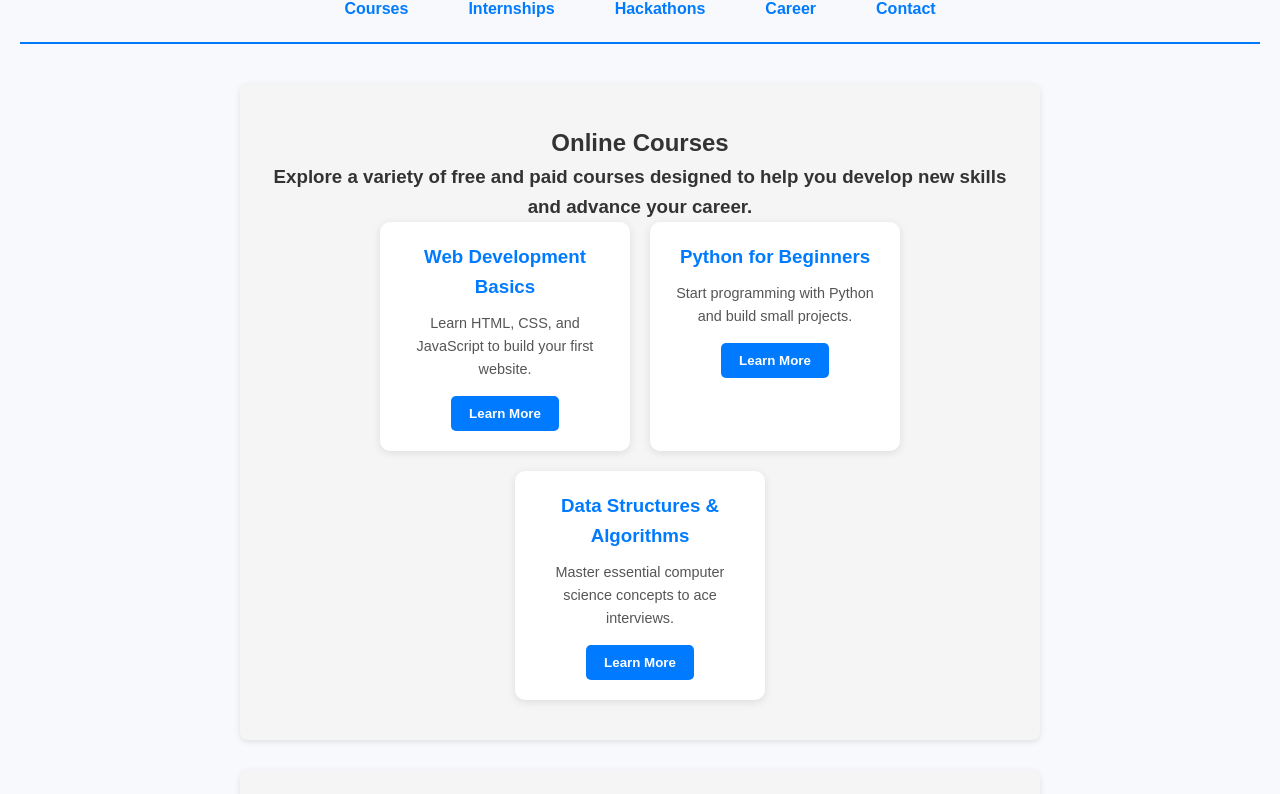
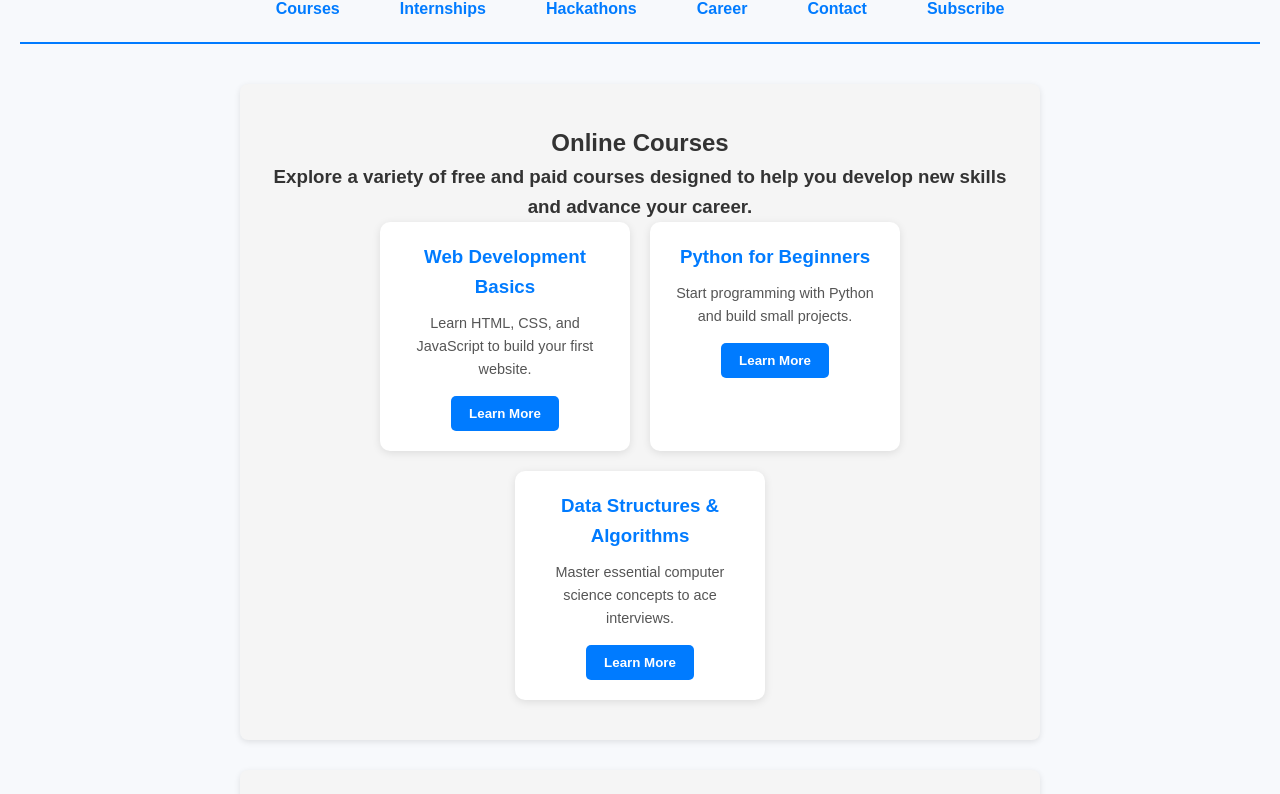
Before and after one commit to Varshini-Buggana/CareerGrowthHub, a plain HTML site: page index.html in a window 1280 px wide. Shown: the part 75-869 px from the top of the page. Drawn offline with Linux system fonts and the light colour scheme.

Commit message:
index.html

```diff
--- a/index.html
+++ b/index.html
@@ -18,6 +18,7 @@
             <li><a href="#hackathons">Hackathons</a></li>
             <li><a href="#career">Career</a></li>
             <li><a href="#contact">Contact</a></li>
+            <li><a href="#subscribe">Subscribe</a></li>
         </ul>
     </nav>
 
```
